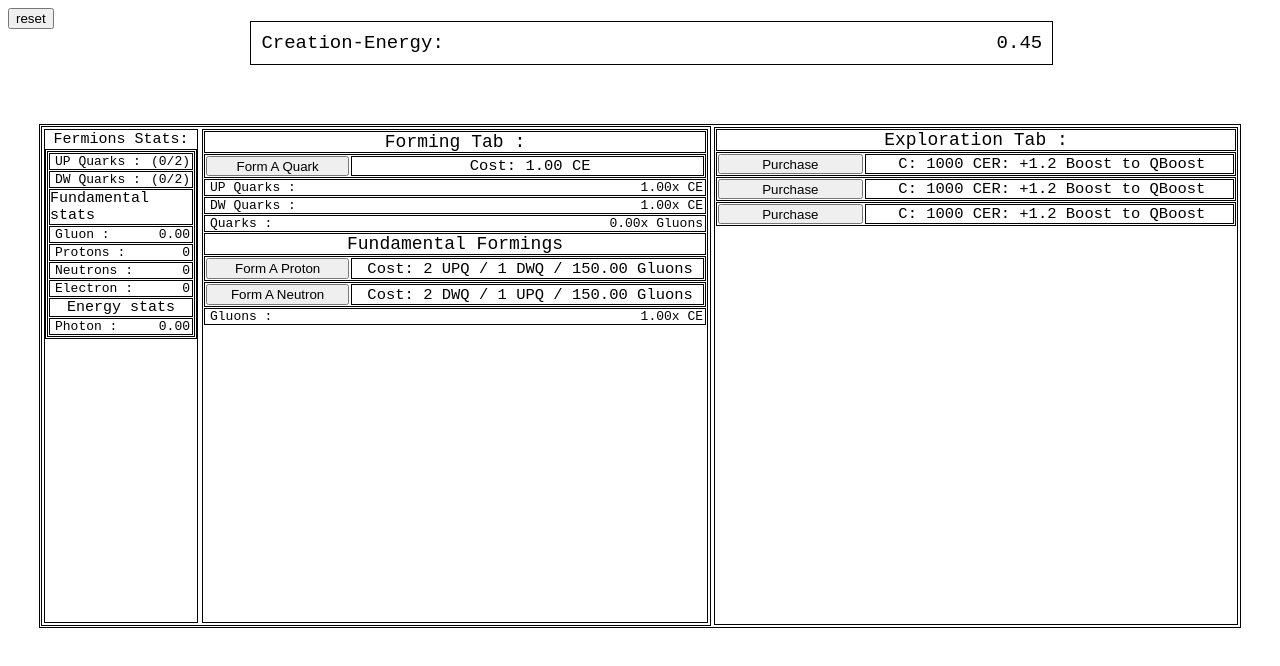
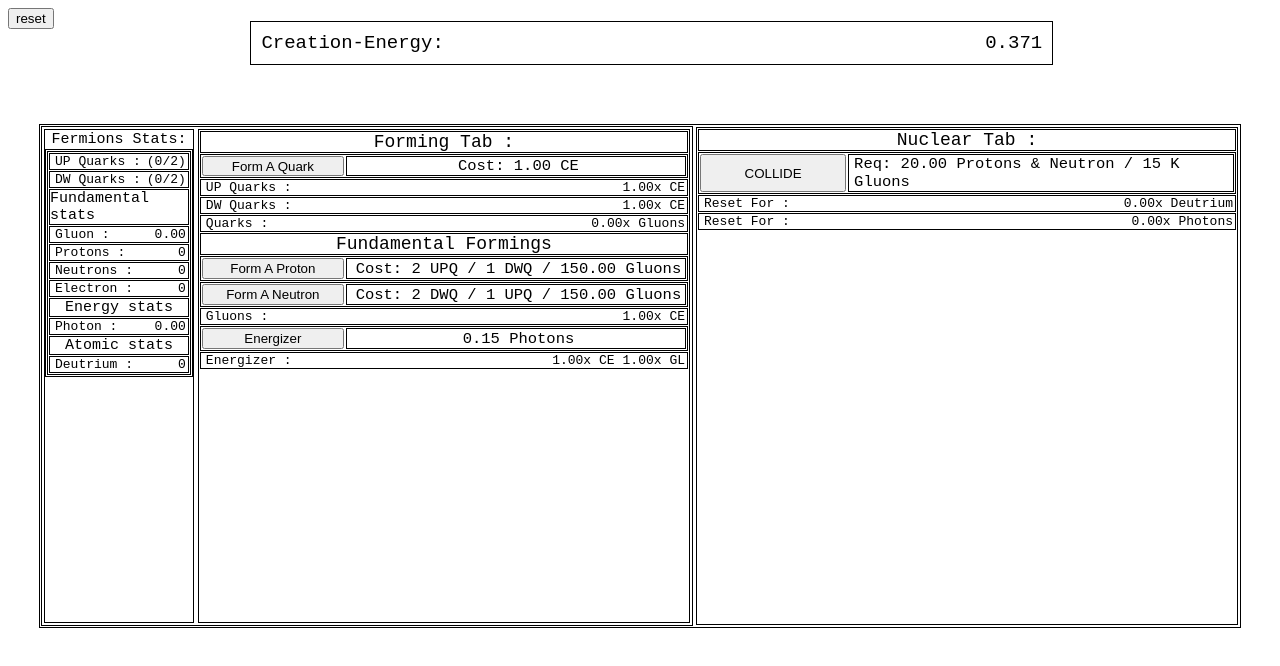
Before and after one commit to Maxduxix/Matter-Inc, a plain HTML site: page index.html in a window 1280 px wide. Drawn offline with Linux system fonts and the light colour scheme.

Commit message:
Update index.html

```diff
--- a/index.html
+++ b/index.html
@@ -123,10 +123,16 @@
 
 
 
-          <div style="border: 1.2px solid black; width: auto; height: auto; justify-items: center; font-size: 15px;margin: 1px;"><div>Energy stats</div></div>
+          <div style="border: 1.2px solid black; width: auto; height: auto; justify-items: center; font-size: 15px;margin: 1px; overflow: auto;"><div>Energy stats</div></div>
           <div style="border: solid 1.2px rgb(0, 0, 0); padding-left: 5px;margin: 1px;">
           Photon :
           <div style="float: right; margin-right: 2px;" id="photon">0</div>
+        </div>
+
+          <div style="border: 1.2px solid black; width: auto; height: auto; justify-items: center; font-size: 15px;margin: 1px; overflow: auto;"><div>Atomic stats</div></div>
+          <div style="border: solid 1.2px rgb(0, 0, 0); padding-left: 5px;margin: 1px;">
+          Deutrium :
+          <div style="float: right; margin-right: 2px;" id="deutrium">0</div>
         </div>
 
       </div>
@@ -173,23 +179,35 @@
           <div style="float: right; margin-right: 2px;"><span id="gluonb">1</span><span>x CE</span></div>
         </div>
 
+        <div style="border: solid 1.1px rgb(0, 0, 0); margin: 1px; display: flex;">
+          <button style="width: 200px; cursor: pointer; margin: 1px;" onclick="formenergizer()" >Energizer</button>
+          <div style="font-size: 15.5px; border: solid 1.1px rgb(0, 0, 0); padding-left: 5px; margin: 1px; width: 100%; justify-items: center; align-content: center;"><div><span id="photonr"> 0.025 </span><span> Photons </span></div></div>
+        </div>
+
+        <div style="border: solid 1.1px rgb(0, 0, 0); padding-left: 5px; margin: 1px;">
+          Energizer :
+             <div style="float: right; margin-right: 2px;"><span id="photonb1">1</span><span>x GL </span></div>
+             <div style="float: right; margin-right: 8px;"><span id="photonb2">1</span><span>x CE </span></div>
+        </div>
+
+
       </div>
     </div>
 
-  <div style="border: 1.2px solid black; margin: 2px; width: auto;">
-  <div style="width: auto; height: auto; font-size: 16px;; justify-items: center; font-size: 18px; margin: 1px;border: solid 1.1px rgb(0, 0, 0);"><div>Exploration Tab : </div></div>
+  <div style="border: 1.2px solid black; margin: 2px; width: 45%;">
+  <div style="width: auto; height: auto; font-size: 16px;; justify-items: center; font-size: 18px; margin: 1px;border: solid 1.1px rgb(0, 0, 0);"><div>Nuclear Tab : </div></div>
         <div style="border: solid 1.1px rgb(0, 0, 0); margin: 1px; display: flex;">
-          <button style="width: 200px; height: 20px; cursor: pointer; margin: 1px;" onclick="formQ()" >Purchase</button>
-          <div style="font-size: 15.5px; border: solid 1.1px rgb(0, 0, 0); padding-left: 5px; margin: 1px; width: 100%; justify-items: center; align-content: center;"><div>C: <span id="quarkr">1000</span> <span>CE</span><span>R: +1.2 Boost to QBoost</span></div></div></div>
+          <button style="width: 200px; cursor: pointer; margin: 1px;" onclick="formdeutrium()" >COLLIDE</button>
+          <div style="font-size: 15.5px; border: solid 1.1px rgb(0, 0, 0); padding-left: 5px; margin: 1px; width: 100%; justify-items: center; align-content: center;"><div>Req: <span id="r1r1">20</span> <span>Protons & Neutron / <span id="r1r2">10k</span> Gluons</span></div></div></div>
 
-          <div style="border: solid 1.1px rgb(0, 0, 0); margin: 1px; display: flex;">
-          <button style="width: 200px; height: 20px; cursor: pointer; margin: 1px;" onclick="formQ()" >Purchase</button>
-          <div style="font-size: 15.5px; border: solid 1.1px rgb(0, 0, 0); padding-left: 5px; margin: 1px; width: 100%; justify-items: center; align-content: center;"><div>C: <span id="quarkr">1000</span> <span>CE</span><span>R: +1.2 Boost to QBoost</span></div></div></div>
-
-          <div style="border: solid 1.1px rgb(0, 0, 0); margin: 1px; display: flex;">
-          <button style="width: 200px; height: 20px; cursor: pointer; margin: 1px;" onclick="formQ()" >Purchase</button>
-          <div style="font-size: 15.5px; border: solid 1.1px rgb(0, 0, 0); padding-left: 5px; margin: 1px; width: 100%; justify-items: center; align-content: center;"><div>C: <span id="quarkr">1000</span> <span>CE</span><span>R: +1.2 Boost to QBoost</span></div></div></div>
-
+          <div style="border: solid 1.1px rgb(0, 0, 0); padding-left: 5px; margin: 1px;">
+          Reset For :
+          <div style="float: right; margin-right: 2px;"><span id="r1deutriumb1">1</span><span>x Deutrium</span></div>
+        </div>
+         <div style="border: solid 1.1px rgb(0, 0, 0); padding-left: 5px; margin: 1px;">
+          Reset For :
+          <div style="float: right; margin-right: 2px;"><span id="r1photonb1">1</span><span>x Photons</span></div>
+        </div>
 
       </div>
     </div>
@@ -202,17 +220,17 @@
 <script>
     function formatNumber(value) {
       if (value < (Math.pow(10,3))) return value.toString();
-      if (value < (Math.pow(10,6))) return (value / (Math.pow(10,3))).toFixed(2).replace(/\.0$/, '') + ' K';
-      if (value < (Math.pow(10,9))) return (value / (Math.pow(10,6))).toFixed(2).replace(/\.0$/, '') + ' M';
-      if (value < (Math.pow(10,12))) return (value / (Math.pow(10,9))).toFixed(2).replace(/\.0$/, '') + ' B';
-      if (value < (Math.pow(10,15))) return (value / (Math.pow(10,12))).toFixed(2).replace(/\.0$/, '') + ' T';
-      if (value < (Math.pow(10,18))) return (value / (Math.pow(10,15))).toFixed(2).replace(/\.0$/, '') + ' Qa';
-      if (value < (Math.pow(10,21))) return (value / (Math.pow(10,18))).toFixed(2).replace(/\.0$/, '') + ' Qn';
-      if (value < (Math.pow(10,24))) return (value / (Math.pow(10,21))).toFixed(2).replace(/\.0$/, '') + ' Sx';
-      if (value < (Math.pow(10,27))) return (value / (Math.pow(10,24))).toFixed(2).replace(/\.0$/, '') + ' Sp';
-      if (value < (Math.pow(10,30))) return (value / (Math.pow(10,27))).toFixed(2).replace(/\.0$/, '') + ' Oc';
-      if (value < (Math.pow(10,33))) return (value / (Math.pow(10,30))).toFixed(2).replace(/\.0$/, '') + ' No';
-      if (value < (Math.pow(10,36))) return (value / (Math.pow(10,33))).toFixed(2).replace(/\.0$/, '') + ' De';
+      if (value < (Math.pow(10,6))) return (value / (Math.pow(10,3))).toFixed(1).replace(/\.0$/, '') + ' K';
+      if (value < (Math.pow(10,9))) return (value / (Math.pow(10,6))).toFixed(1).replace(/\.0$/, '') + ' M';
+      if (value < (Math.pow(10,12))) return (value / (Math.pow(10,9))).toFixed(1).replace(/\.0$/, '') + ' B';
+      if (value < (Math.pow(10,15))) return (value / (Math.pow(10,12))).toFixed(1).replace(/\.0$/, '') + ' T';
+      if (value < (Math.pow(10,18))) return (value / (Math.pow(10,15))).toFixed(1).replace(/\.0$/, '') + ' Qa';
+      if (value < (Math.pow(10,21))) return (value / (Math.pow(10,18))).toFixed(1).replace(/\.0$/, '') + ' Qn';
+      if (value < (Math.pow(10,24))) return (value / (Math.pow(10,21))).toFixed(1).replace(/\.0$/, '') + ' Sx';
+      if (value < (Math.pow(10,27))) return (value / (Math.pow(10,24))).toFixed(1).replace(/\.0$/, '') + ' Sp';
+      if (value < (Math.pow(10,30))) return (value / (Math.pow(10,27))).toFixed(1).replace(/\.0$/, '') + ' Oc';
+      if (value < (Math.pow(10,33))) return (value / (Math.pow(10,30))).toFixed(1).replace(/\.0$/, '') + ' No';
+      if (value < (Math.pow(10,36))) return (value / (Math.pow(10,33))).toFixed(1).replace(/\.0$/, '') + ' De';
       return value.toExponential(2);
     }
 
@@ -225,32 +243,48 @@
       proton: 0,
       neutron: 0,
       electron: 0,
+      deutrium: 0,
 
       photon: 0,
 
       quarkr: 1,
       protonr: 150,
       neutronr: 150,
+      r1r1: 20,
+      r1r2: 15000,
 
       dwqcap: 2,
       upqcap: 2,
 
       upqb: 1,
       dwqb: 1
+
+
     };
     function reset() {
       localStorage.removeItem("gs");
       location.reload();
     }
 
+    let energizerBoost = 1;
+    let energizerDecay = null;
+    let photonr = (0.15*((energizerBoost+2)/3))
+    let possible;
+    let leftover;
+
 function updui() {
 
+      photonr = (0.15*((energizerBoost+2)/3));
       gs.dwqcap = (gs.proton + gs.neutron +2)
       gs.upqcap = (gs.proton + gs.neutron + 2)
-       gs.quarkr = Math.pow(1.65, gs.dwq + gs.upq);
+      gs.quarkr = Math.pow(1.75, gs.dwq + gs.upq);
+      possible = Math.min(gs.proton, gs.neutron)
+      leftover = ((Math.pow((gs.gluon/1500), 0.85))+(gs.neutron +(gs.proton/2)))
+      gs.protonr = (150*((gs.proton+2/2)))
+      gs.neutronr = (150*((gs.neutron+2/2)))
 
 
-      document.getElementById('ce').innerText = "" + formatNumber(((gs.ce).toFixed(2)))
+      document.getElementById('ce').innerText = "" + formatNumber(((gs.ce).toFixed(3)))
       document.getElementById('dwq').innerText = "" + formatNumber(((gs.dwq).toFixed(0)))
       document.getElementById('upq').innerText = "" + formatNumber(((gs.upq).toFixed(0)))
 
@@ -258,6 +292,7 @@ function updui() {
       document.getElementById('proton').innerText = "" + formatNumber(((gs.proton).toFixed(0)))
       document.getElementById('neutron').innerText = "" + formatNumber(((gs.neutron).toFixed(0)))
       document.getElementById('electron').innerText = "" + formatNumber(((gs.electron).toFixed(0)))
+      document.getElementById('deutrium').innerText = "" + formatNumber(((gs.deutrium).toFixed(0)))
 
       document.getElementById('photon').innerText = "" + formatNumber(((gs.photon).toFixed(2)))
 
@@ -268,11 +303,19 @@ function updui() {
       document.getElementById('qb1').innerText = "" + formatNumber(((gs.upqb).toFixed(2)))
       document.getElementById('qb2').innerText = "" + formatNumber(((gs.dwqb).toFixed(2)))
       document.getElementById('qb3').innerText = "" + formatNumber(((((gs.dwq)+(gs.upq))).toFixed(2)))
-      document.getElementById('gluonb').innerText = "" + formatNumber(((Math.pow((gs.gluon+32), 0.20))/2).toFixed(2))
+      document.getElementById('gluonb').innerText = "" + formatNumber(((Math.pow(((gs.gluon+9.4)/2), 0.45))/2).toFixed(2))
+      document.getElementById('photonb2').innerText = "" + formatNumber((energizerBoost).toFixed(2))
+      document.getElementById('photonb1').innerText = "" + formatNumber(((energizerBoost+4)/5).toFixed(2))
+
+      document.getElementById('r1deutriumb1').innerText = "" + formatNumber(((possible).toFixed(2)))
+      document.getElementById('r1photonb1').innerText = "" + formatNumber(((leftover).toFixed(2)))
 
 
-       document.getElementById('protonr').innerText = "" + formatNumber(((gs.protonr).toFixed(2)))
+      document.getElementById('protonr').innerText = "" + formatNumber(((gs.protonr).toFixed(2)))
       document.getElementById('neutronr').innerText = "" + formatNumber(((gs.neutronr).toFixed(2)))
+      document.getElementById('photonr').innerText = "" + formatNumber((photonr).toFixed(2))
+      document.getElementById('r1r1').innerText = "" + formatNumber(((gs.r1r1).toFixed(2)))
+      document.getElementById('r1r2').innerText = "" + formatNumber(((gs.r1r2).toFixed(2)))
 }
 
  function SIgroup() {
@@ -283,13 +326,13 @@ function updui() {
 
     function incce() {
   if (gs.ce > -1) {
-    gs.ce += ((0.05*(gs.dwqb)*(gs.upqb))*((Math.pow((gs.gluon+32), 0.20))/2))
+    gs.ce += ((0.015*(gs.dwqb)*(gs.upqb))*((Math.pow(((gs.gluon+10)/2), 0.45))/2))*(energizerBoost)
   }
 }
 
 function incgluons() {
   if (gs.gluon > -1) {
-    gs.gluon += ((gs.dwq)+(gs.upq))
+    gs.gluon += (((gs.dwq)+(gs.upq))*((energizerBoost+4)/5))
   }}
 
 function formQ() {
@@ -308,7 +351,7 @@ function formQ() {
   }
 
   gs.ce -= gs.quarkr;
-  gs.quarkr = Math.pow(1.65, gs.dwq + gs.upq);
+  gs.quarkr = Math.pow(1.75, gs.dwq + gs.upq);
 }
 
 
@@ -319,7 +362,7 @@ function formproton() {
     gs.dwq -= 1
     gs.upq -=2
     gs.protonr = (150*((gs.proton+2/2)))
-    gs.photon += (Math.pow((gs.protonr/5000), 0.45))
+    gs.photon += (Math.pow((gs.protonr/5000), 0.55))
   }
 }
 function formneutron() {
@@ -329,7 +372,7 @@ function formneutron() {
     gs.dwq -= 2
     gs.upq -=1
     gs.neutronr = (150*((gs.neutron+2/2)))
-    gs.photon += (Math.pow((gs.neutronr/5000), 0.45))
+    gs.photon += (Math.pow((gs.neutronr/5000), 0.55))
   }
 }
 
@@ -346,13 +389,55 @@ function quarkboost() {
 }
 
 
+function formenergizer() {
+  if (gs.photon < photonr) return;
+
+  gs.photon -= photonr;
+  energizerBoost += (1);
+
+  if (energizerDecay) clearInterval(energizerDecay);
+
+  energizerDecay = setInterval(() => {
+    if (energizerBoost > 1) {
+      energizerBoost -= (((energizerBoost+9)/1000));
+      if (energizerBoost < 1) energizerBoost = 1;
+    } else {
+      clearInterval(energizerDecay);
+      energizerDecay = null;
+    }
+  }, 150);
+}
+
+
+
+function formdeutrium() {
+  if (gs.proton >= gs.r1r1 && gs.neutron >= gs.r1r1 && gs.gluon >= gs.r1r2) {
+    possible = Math.min(gs.proton, gs.neutron)
+    leftover = ((Math.pow((gs.gluon/1500), 0.85))+(gs.neutron +(gs.proton/2)))
+    gs.photon += leftover
+
+  gs.proton -= possible;
+  gs.neutron -= possible;
+  gs.deutrium += possible;
+
+  gs.neutron = 0
+  gs.proton = 0
+  gs.gluon = 0
+  gs.ce = 0
+  gs.dwq = 0
+  gs.upq = 0
+  energizerBoost = 1
+}}
+
+
+
 
 
    window.onload = function () {
     localStorage.setItem("gs", JSON.stringify(gs));
       setInterval(SIgroup, 85);
-      setInterval(incce, 500);
-      setInterval(incgluons,1000);
+      setInterval(incce, 200);
+      setInterval(incgluons,250);
     };
   </script>
 </html>
```
